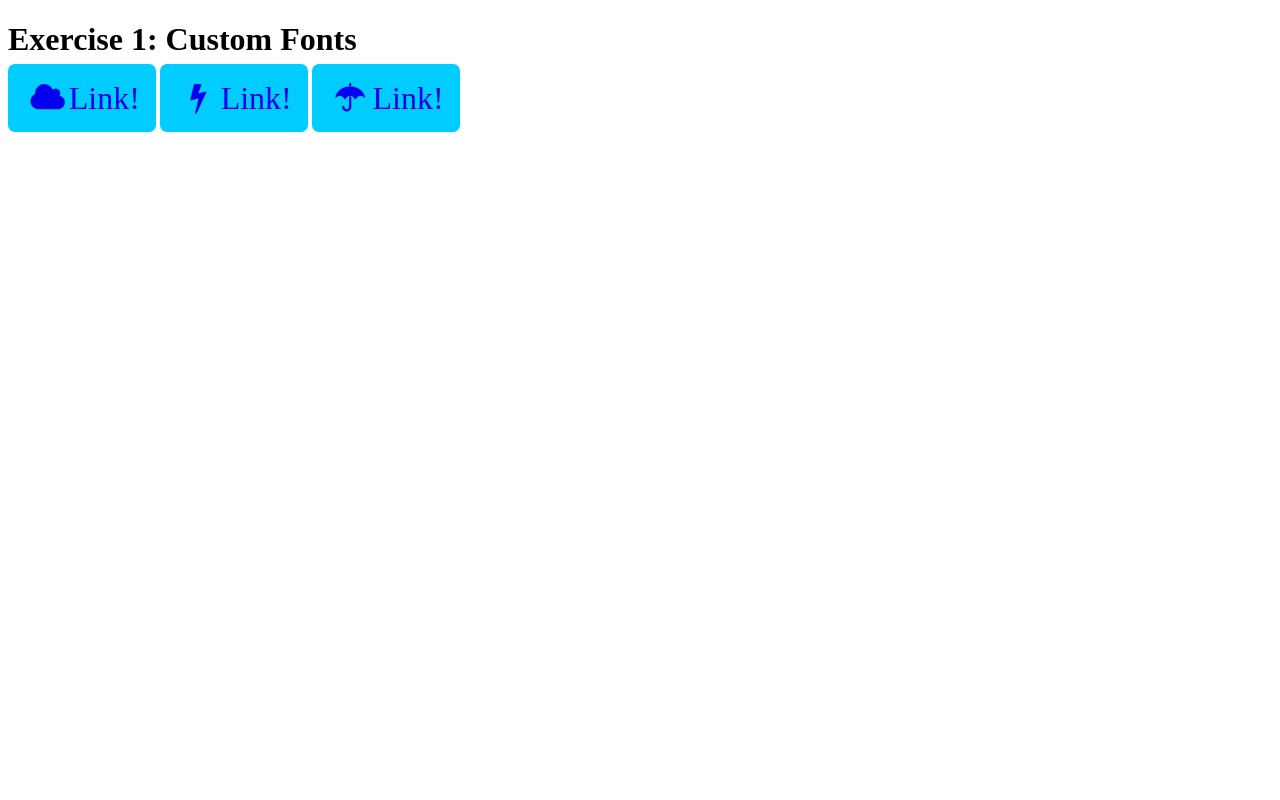
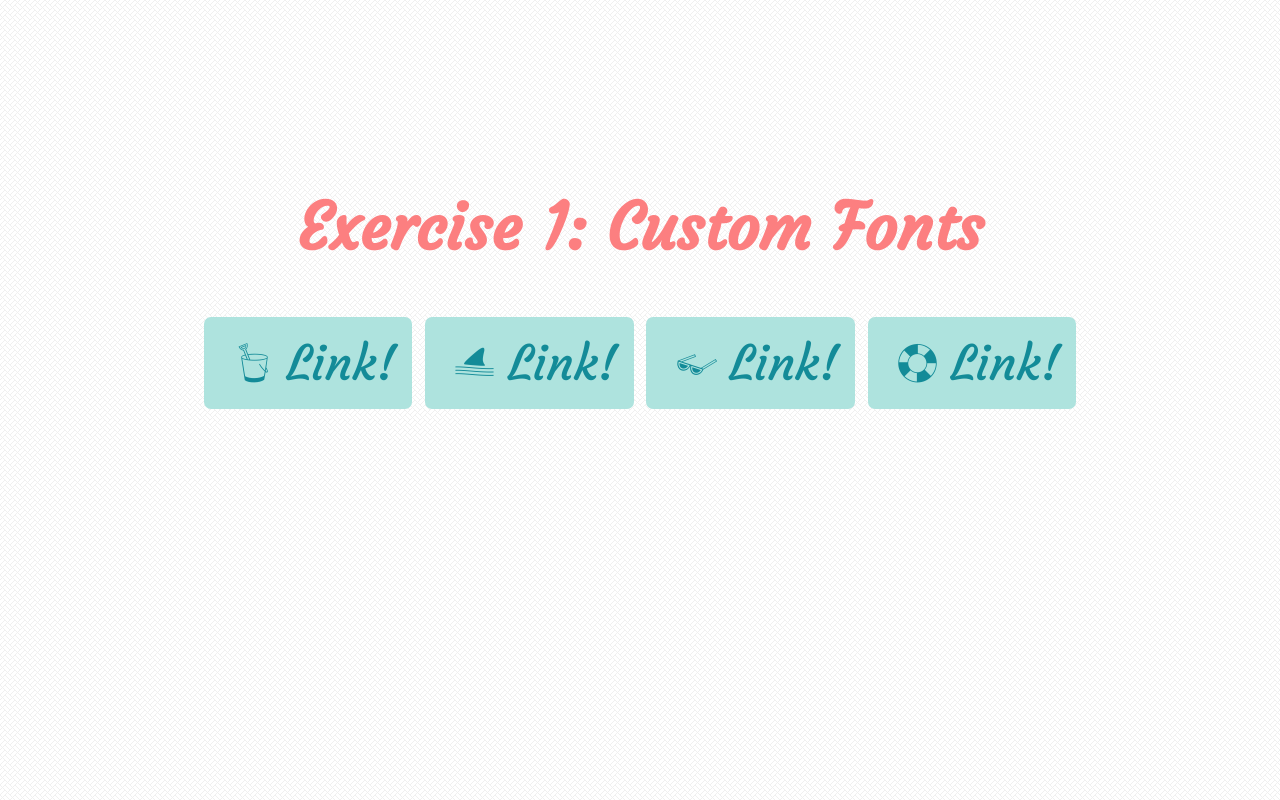
Before and after one commit to padd0010/exercise-1, a plain HTML site: page index.html in a window 1280 px wide. Drawn offline with Linux system fonts and the light colour scheme.

Commit message:
Added own custom font
added a custom font with my own glyphs and updated the file names

```diff
--- a/css/custom-font-codes.css
+++ b/css/custom-font-codes.css
@@ -1,8 +1,8 @@
 
-.icon-star:before { content: '\e800'; } /* '' */
-.icon-umbrella:before { content: '\e801'; } /* '' */
-.icon-sun:before { content: '\e802'; } /* '' */
-.icon-cloud:before { content: '\e803'; } /* '' */
-.icon-flash:before { content: '\e804'; } /* '' */
-.icon-paper-plane:before { content: '\e805'; } /* '' */
-.icon-leaf:before { content: '\e806'; } /* '' */
+.icon-ball:before { content: '\e800'; } /* '' */
+.icon-bucket:before { content: '\e801'; } /* '' */
+.icon-floaty:before { content: '\e802'; } /* '' */
+.icon-glasses:before { content: '\e803'; } /* '' */
+.icon-lifesaver:before { content: '\e804'; } /* '' */
+.icon-shark:before { content: '\e806'; } /* '' */
+.icon-sun:before { content: '\e807'; } /* '' */
--- a/css/custom-font.css
+++ b/css/custom-font.css
@@ -1,10 +1,10 @@
 @font-face {
   font-family: 'custom-font';
-  src: url('../fonts/custom-font.eot?6083991');
-  src: url('../fonts/custom-font.eot?6083991#iefix') format('embedded-opentype'),
-       url('../fonts/custom-font.woff?6083991') format('woff'),
-       url('../fonts/custom-font.ttf?6083991') format('truetype'),
-       url('../fonts/custom-font.svg?6083991#custom-font') format('svg');
+  src: url('../fonts/custom-font.eot?75793352');
+  src: url('../fonts/custom-font.eot?75793352#iefix') format('embedded-opentype'),
+       url('../fonts/custom-font.woff?75793352') format('woff'),
+       url('../fonts/custom-font.ttf?75793352') format('truetype'),
+       url('../fonts/custom-font.svg?75793352#custom-font') format('svg');
   font-weight: normal;
   font-style: normal;
 }
@@ -14,7 +14,7 @@
 @media screen and (-webkit-min-device-pixel-ratio:0) {
   @font-face {
     font-family: 'custom-font';
-    src: url('../font/custom-font.svg?6083991#custom-font') format('svg');
+    src: url('../font/custom-font.svg?75793352#custom-font') format('svg');
   }
 }
 */
@@ -50,10 +50,10 @@
   /* text-shadow: 1px 1px 1px rgba(127, 127, 127, 0.3); */
 }
 
-.icon-star:before { content: '\e800'; } /* '' */
-.icon-umbrella:before { content: '\e801'; } /* '' */
-.icon-sun:before { content: '\e802'; } /* '' */
-.icon-cloud:before { content: '\e803'; } /* '' */
-.icon-flash:before { content: '\e804'; } /* '' */
-.icon-paper-plane:before { content: '\e805'; } /* '' */
-.icon-leaf:before { content: '\e806'; } /* '' */
+.icon-ball:before { content: '\e800'; } /* '' */
+.icon-bucket:before { content: '\e801'; } /* '' */
+.icon-floaty:before { content: '\e802'; } /* '' */
+.icon-glasses:before { content: '\e803'; } /* '' */
+.icon-lifesaver:before { content: '\e804'; } /* '' */
+.icon-shark:before { content: '\e806'; } /* '' */
+.icon-sun:before { content: '\e807'; } /* '' */
--- a/css/index.css
+++ b/css/index.css
@@ -11,16 +11,47 @@ html {
 	-ms-text-size-adjust: 100%;
 	-webkit-text-size-adjust: 100%;
 	text-size-adjust: 100%;
+
+	font-family: 'Courgette', sans-serif;
+	text-align: center;
+	background: url(../images/cream_pixels.png);
 }
 
 *, *:before, *:after {
 	box-sizing: inherit;
 }
 
+h1 {
+	font-size: 4rem;
+	color: #FC7F80;
+	padding-top: 9rem;
+}
+
 .btn {
-	background-color: #0CF;
+	background-color: #AEE3DE;
 	border-radius: 7px;
 	padding: 1rem;
-	font-size: 2rem;
+	margin: .4rem;
+	font-size: 3rem;
 	text-decoration: none;
+	color: #138B98;
+	display: inline-block;
 }
+
+.btn:hover {
+	background-color: #107B88;
+	color: #C3ECEB;
+	-webkit-transform: scale(1.1, 1.1);
+	-moz-transform: scale(1.1, 1.1);
+	-ms-transform: scale(1.1, 1.1);
+	-o-transform: scale(1.1, 1.1);
+	transform: scale(1.1, 1.1);
+}
+
+.ease-all {
+	-webkit-transition: all 800ms linear;
+	-moz-transition: all 800ms linear;
+	-ms-transition: all 800ms linear;
+	-o-transition: all 800ms linear;
+	transition: all 800ms linear;
+}
--- a/index.html
+++ b/index.html
@@ -3,6 +3,7 @@
 <head>
 	<meta charset="utf-8">
 	<title>Responsive Setup</title>
+	<link href='http://fonts.googleapis.com/css?family=Courgette' rel='stylesheet' type='text/css'>
 	<link href="css/index.css" rel="stylesheet">
 	<link href="css/custom-font.css" rel="stylesheet">
 	<meta name="handheldfriendly" content="true">
@@ -13,11 +14,11 @@
 
 	<h1>Exercise 1: Custom Fonts</h1>
 
-	<a href="#" class="btn"><i class="icon-cloud"></i>Link!</a>
 
-	<a href="#" class="btn"><i class="icon-flash"></i>Link!</a>
-
-	<a href="#" class="btn"><i class="icon-umbrella"></i>Link!</a>
+	<a href="#" class="ease-all btn"><i class="icon-bucket"></i>Link!</a
+	><a href="#" class="ease-all btn"><i class="icon-shark"></i>Link!</a
+	><a href="#" class="ease-all btn"><i class="icon-glasses"></i>Link!</a
+	><a href="#" class="ease-all btn"><i class="icon-lifesaver"></i>Link!</a>
 
 
 
```
Also changed, not shown: fonts/custom-font.ttf, fonts/custom-font.woff, images/cream_pixels.png (added), 2 other files.
